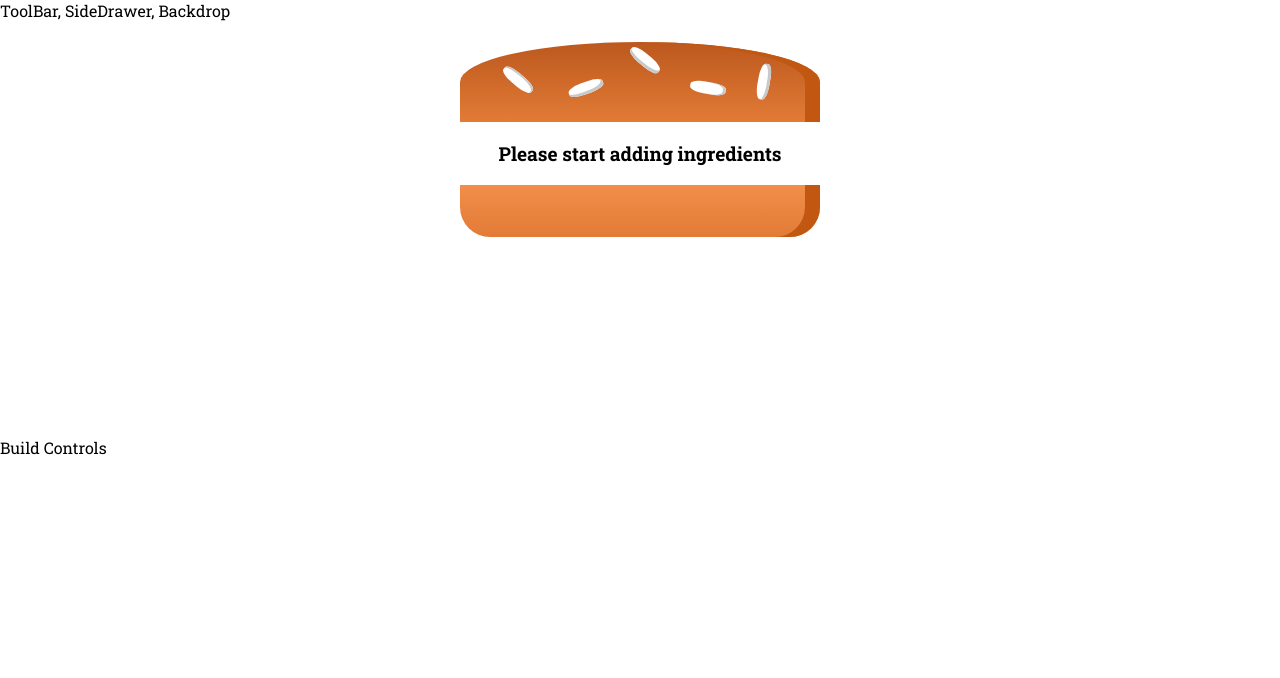
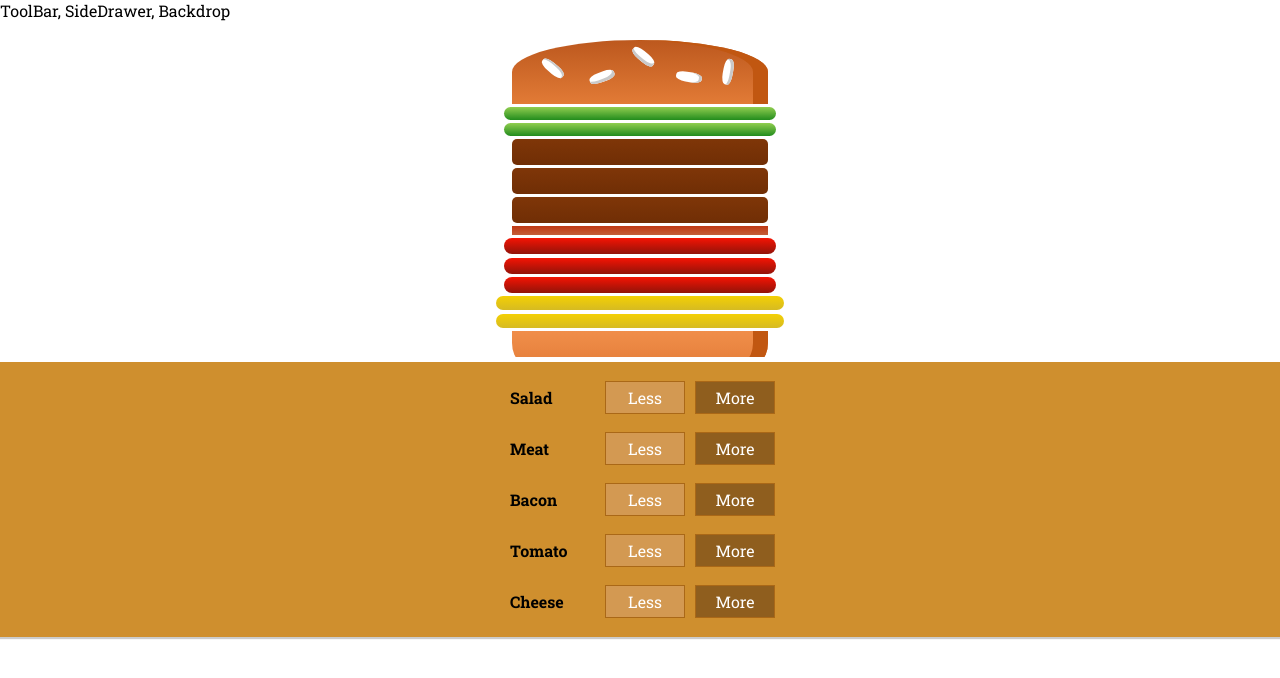
Before and after one commit to ladarit/react-burger-app, a React app: page / in a window 1280 px wide. Shown: the top 678 px of the page. Built offline with nearby package versions, Linux system fonts and the light colour scheme.

Commit message:
scroll for burger view hidden

```diff
--- /dev/null
+++ b/src/components/Burger/BuildControls/BuildControl/BuildControl.css
@@ -0,0 +1,56 @@
+.BuildControl{
+    display: flex;
+    justify-content: space-between;
+    align-items: center;
+    margin: 5px 0;
+}
+
+.BuildControl button{
+    display: block;
+    font: inherit;
+    padding: 5px;
+    margin: 0 5px;
+    width: 80px;
+    border: 1px solid #AA6817;
+    cursor: pointer;
+    outline: none;
+}
+
+.BuildControl button:disabled {
+    background-color: #AC9980;
+    border: 1px solid #7E7365;
+    color: #ccc;
+    cursor: default;
+}
+
+.BuildControl button:hover:disabled {
+    background-color: #AC9980;
+    color: #ccc;
+    cursor: not-allowed;
+}
+
+.Label {
+    padding: 10px;
+    font-weight: bold;
+    width: 80px;
+}
+
+.BuildControl .Less {
+    background-color: #D39952;
+    color: white;
+}
+
+.BuildControl .More {
+    background-color: #8F5E1E;
+    color: white;
+}
+
+.BuildControl .Less:hover, .BuildControl .Less:active {
+    background-color: #DAA972;
+    color: white;
+}
+
+.BuildControl .More:hover,.BuildControl .More:active {
+    background-color: #99703F;
+    color: white;
+}
--- /dev/null
+++ b/src/components/Burger/BuildControls/BuildControl/BuildControl.js
@@ -0,0 +1,12 @@
+import React from 'react';
+import cssClasses from './BuildControl.css'
+
+const buildControl = (props) => (
+    <div className={cssClasses.BuildControl}>
+        <div className={cssClasses.Label}>{props.ingrName}</div>
+        <button className={cssClasses.Less}>Less</button>
+        <button className={cssClasses.More}>More</button>
+    </div>
+);
+
+export default buildControl;
--- /dev/null
+++ b/src/components/Burger/BuildControls/BuildControls.css
@@ -0,0 +1,11 @@
+.BuildControls{
+    width: 100%;
+    background-color: #cf8f2e;
+    display: flex;
+    flex-flow: column;
+    align-items: center;
+    box-shadow: 0 2px 1px #ccc;
+    margin: auto;
+    padding: 10px 0;
+    margin-top: 5px;
+}
--- /dev/null
+++ b/src/components/Burger/BuildControls/BuildControls.js
@@ -0,0 +1,23 @@
+import React from 'react';
+import cssClasses from './BuildControls.css';
+import BuildControl from './BuildControl/BuildControl'
+
+const controls = [
+    {ingrName: 'Salad', type: 'salad'},
+    {ingrName: 'Meat', type: 'meat'},
+    {ingrName: 'Bacon', type: 'bacon'},
+    {ingrName: 'Tomato', type: 'tomato'},
+    {ingrName: 'Cheese', type: 'cheese'},
+];
+
+const buildControls = (props) => (
+    <div className={cssClasses.BuildControls}>
+        {controls.map((control)=>{
+            return <BuildControl
+                key={control.ingrName}
+                ingrName={control.ingrName}/>;
+        })}
+    </div>
+);
+
+export default buildControls;
--- a/src/components/Burger/Burger.css
+++ b/src/components/Burger/Burger.css
@@ -1,25 +1,26 @@
+.BurgerScroolHider {
+    overflow: hidden;
+    margin: auto;
+}
+
 .Burger {
     width: 100%;
     margin: auto;
     height: 250px;
-    overflow: scroll;
+    overflow-y: scroll;
     text-align: center;
     font-weight: bold;
     font-size: 1.2rem;
-}
-
-@media (min-width: 1000px) and (min-height: 700px){
-    .Burger{
-        width: 700px;
-        height: 600px;
-
-    }
+    padding-right: 20px;
 }
 
 @media (min-width: 500px) and (min-height: 401px){
     .Burger{
-        width: 450px;
-        height: 400px;
+        width: 320px;
+        height: 320px;
+    }
+    .BurgerScroolHider {
+        width: 320px;
     }
 }
 
@@ -28,4 +29,27 @@
         width: 350px;
         height: 300px;
     }
+    .BurgerScroolHider {
+        width: 350px;
+    }
 }
+
+@media (min-width: 1000px) and (min-height: 901px){
+    .Burger{
+        width: 550px;
+        height: 550px;
+    }
+    .BurgerScroolHider {
+        width: 550px;
+    }
+}
+
+@media (min-width: 1000px) and (max-height: 900px){
+    .Burger{
+        width: 320px;
+        height: 320px;
+    }
+    .BurgerScroolHider {
+        width: 320px;
+    }
+}
--- a/src/components/Burger/Burger.js
+++ b/src/components/Burger/Burger.js
@@ -22,10 +22,12 @@
     }
     console.log(ingredientsArray);
     return(
-        <div className={cssClasses.Burger}>
-            <BurgerIngredient type='bread-top'/>
-            {ingredientsArray}
-            <BurgerIngredient type='bread-bottom'/>
+        <div className={cssClasses.BurgerScroolHider}>
+            <div className={cssClasses.Burger}>
+                <BurgerIngredient type='bread-top'/>
+                {ingredientsArray}
+                <BurgerIngredient type='bread-bottom'/>
+            </div>
         </div>
     );
 }
--- a/src/containers/BurgerBuilder/BurgerBuilder.js
+++ b/src/containers/BurgerBuilder/BurgerBuilder.js
@@ -1,15 +1,16 @@
 import React, { Component } from 'react';
 import Aux from '../../hoc/Auxilary';
 import Burger from '../../components/Burger/Burger'
+import BuildControls from '../../components/Burger/BuildControls/BuildControls'
 
 class BurgerBuilder extends Component {
     state = {
         ingredients: {
-            salad: 0,
-            meat: 0,
-            bacon: 0,
-            tomato: 0,
-            cheese: 0
+            salad: 2,
+            meat: 3,
+            bacon: 1,
+            tomato: 3,
+            cheese: 2
         }
     }
 
@@ -17,7 +18,7 @@
         return(
             <Aux>
                 <Burger ingredients = {this.state.ingredients}/>
-                <div>Build Controls</div>
+                <BuildControls/>
             </Aux>
         );
     }
```
